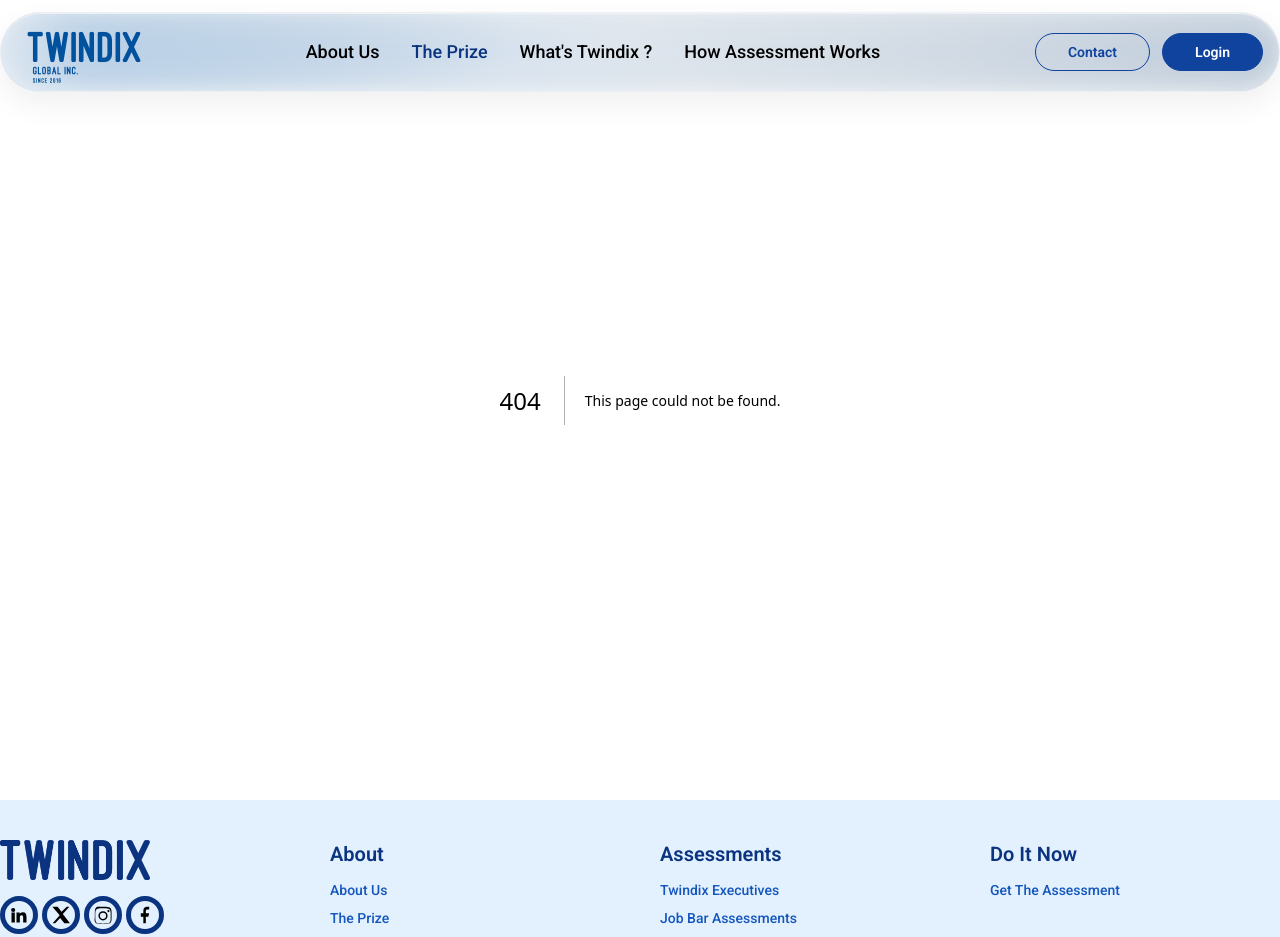
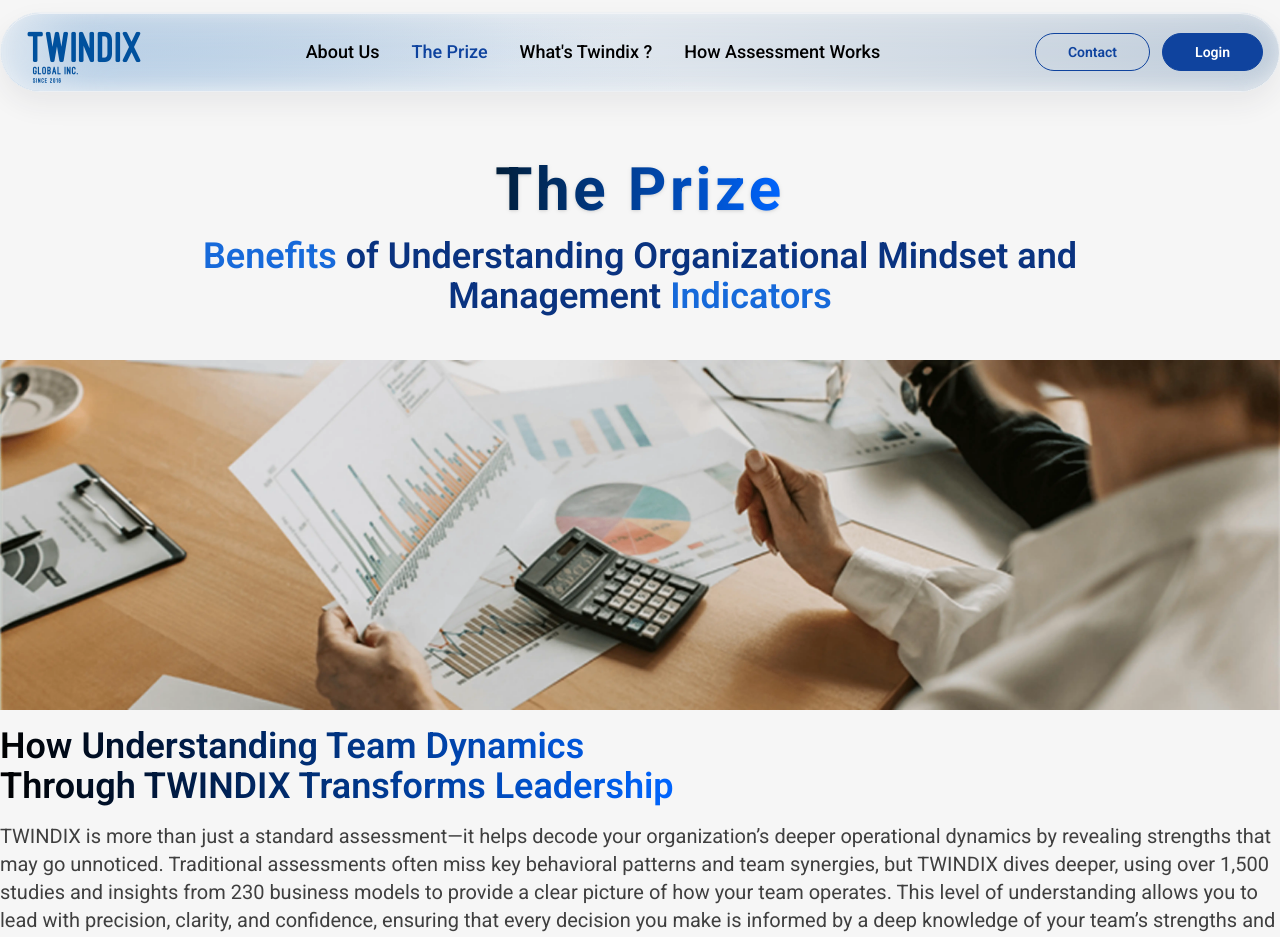
Before and after one commit to Twindix/twindix-webiste, a Next.js app: page /prize in a window 1280 px wide. Before the commit this address had no page. Shown: the top 937 px of the page. Built offline with nearby package versions, Linux system fonts and the light colour scheme.

Commit message:
chore: Finish 50% of the Prize Page

```diff
--- a/app/globals.css
+++ b/app/globals.css
@@ -32,6 +32,7 @@
     --color-gray-700: #555D67;
     --color-gray-800: #3C4249;
     --color-gray-900: #2A2F35;
+    --color-gray-910: #3F3F3F;
 }
 
 html, body { height: 100%; }
--- /dev/null
+++ b/app/prize/page.tsx
@@ -0,0 +1,15 @@
+import {
+    PrizeHero,
+} from "@/components";
+
+export default function Prize() {
+    return (
+        <div>
+            <PrizeHero />
+            <div className="container m-auto relative">
+                Research
+            </div>
+        </div>
+
+    );
+}
--- a/components/home/assessment.tsx
+++ b/components/home/assessment.tsx
@@ -39,9 +39,10 @@
                     </Link>
                 </Button>
             </div>
-            <div className="col-span-1 lg:col-span-5 m-auto">
+            <div className="col-span-1 lg:col-span-5 relative">
                 <Image
                     alt="assessments_docs"
+                    className="m-auto lg:absolute lg:right-0 lg:top-1/2 lg:-translate-y-1/2"
                     height={354}
                     placeholder="blur"
                     src={assessmentsDocs3}
@@ -76,9 +77,10 @@
                     </Link>
                 </Button>
             </div>
-            <div className="col-span-1 lg:col-span-5 m-auto">
+            <div className="col-span-1 lg:col-span-5 relative">
                 <Image
                     alt="assessments_docs"
+                    className="m-auto lg:absolute lg:right-0 lg:top-1/2 lg:-translate-y-1/2"
                     height={286}
                     placeholder="blur"
                     src={assessmentsDocs4}
--- a/components/home/hero.tsx
+++ b/components/home/hero.tsx
@@ -7,7 +7,7 @@
 import { Hero } from "@/components";
 
 export const HomeHero = () => (
-    <Hero>
+    <Hero hasGlassBg>
         <div className="container text-center relative">
             <h1 className="text-primary font-extrabold leading-none tracking-[0.06em] text-4xl lg:text-6xl drop-shadow">
                 TWINDIX
--- a/components/home/why-twindix-assessments.tsx
+++ b/components/home/why-twindix-assessments.tsx
@@ -27,7 +27,7 @@
                     <Card className={`col-span-1 lg:col-span-${colSpan} flex items-center justify-between`}>
                         <div className="flex flex-col h-full justify-between">
                             <span className="font-bold text-4xl lg:text-6xl text-blue-100">{index + 1}</span>
-                            <h6 className="font-semibold text-xl lg:text-3xl text-gradient1">{title}</h6>
+                            <h3 className="font-semibold text-xl lg:text-3xl text-gradient1">{title}</h3>
                         </div>
                         <Image
                             alt={imgAlt}
--- a/components/index.ts
+++ b/components/index.ts
@@ -3,6 +3,7 @@
 import { HomeTwindixDifference } from "./home/twindix-difference";
 import { HomeTwnindixRightChoice } from "./home/twindix-right-choice";
 import { HomeWhyTwindixAssessments } from "./home/why-twindix-assessments";
+import { PrizeHero } from "./prize/hero";
 import { ContactUs } from "./shared/contact-us";
 import { Footer } from "./shared/footer";
 import { Hero } from "./shared/hero";
@@ -19,5 +20,6 @@
     HomeTwnindixRightChoice,
     HomeWhyTwindixAssessments,
     Navbar,
+    PrizeHero,
     Social,
 };
--- /dev/null
+++ b/components/prize/hero.tsx
@@ -0,0 +1,40 @@
+import Image from "next/image";
+
+import business from "@/app/assets/images/business.webp";
+import { Hero } from "@/components";
+
+export const PrizeHero = () => (
+    <Hero>
+        <div className="container text-center mb-5 lg:mb-11">
+            <h1 className="text-gradient3 font-extrabold leading-none tracking-[0.06em] text-4xl lg:text-6xl drop-shadow">
+                The Prize
+            </h1>
+            <p className="font-semibold text-center text-2xl lg:text-4xl mt-2 lg:mt-4">
+                <span className="text-blue-500">Benefits</span>
+                {" "}
+                of Understanding Organizational Mindset and
+                {" "}
+                <br />
+                Management
+                {" "}
+                <span className="text-blue-500">Indicators</span>
+            </p>
+        </div>
+        <Image
+            alt="business"
+            src={business}
+        />
+        <div className="container mt-2 lg:mt-4">
+            <h2 className="font-semibold text-2xl lg:text-4xl text-gradient1">
+                How Understanding Team Dynamics
+                <br />
+                {" "}
+                Through TWINDIX Transforms Leadership
+            </h2>
+            <p className="text-base lg:text-xl text-gray-910 mt-2 lg:mt-4">
+                TWINDIX is more than just a standard assessment—it helps decode your organization’s deeper operational dynamics by revealing strengths that may go unnoticed. Traditional assessments often miss key behavioral patterns and team synergies, but TWINDIX dives deeper, using over 1,500 studies and insights from 230 business models to provide a clear picture of how your team operates.
+                This level of understanding allows you to lead with precision, clarity, and confidence, ensuring that every decision you make is informed by a deep knowledge of your team’s strengths and areas for growth. By using TWINDIX, you’re not just assessing; you’re unlocking the full potential of your team, fostering an environment where individuals thrive and the organization reaches new heights
+            </p>
+        </div>
+    </Hero>
+);
--- a/components/shared/contact-us.tsx
+++ b/components/shared/contact-us.tsx
@@ -9,7 +9,7 @@
                 <h2 className="font-semibold text-3xl lg:text-5xl text-gradient1">Contact Us</h2>
                 <p className="mt-2 lg:mt-4 font-medium text-sm lg:text-lg text-foreground">We are here to help you! Contact us through any of the following methods.</p>
             </div>
-            <form className="flex flex-col gap-4 w-3/4">
+            <form className="flex flex-col gap-4 lg:w-3/4">
                 <Input
                     label="Name"
                     name="name"
@@ -39,7 +39,7 @@
         </div>
         <div className="col-span-1 lg:col-span-5 m-auto flex flex-col gap-4 lg:gap-8">
             <div>
-                <h6 className="font-semibold text-xl lg:text-3xl text-gradient1">Follow Us on Social Media</h6>
+                <h3 className="font-semibold text-xl lg:text-3xl text-gradient1">Follow Us on Social Media</h3>
                 <p className="mt-2 font-medium text-sm lg:text-lg text-black/60">Stay updated with the latest insights and resources by connecting with us on social media.</p>
             </div>
             <Social />
--- a/components/shared/hero.tsx
+++ b/components/shared/hero.tsx
@@ -1,8 +1,21 @@
 import { ReactNode } from "react";
 
-export const Hero = ({ children } : { children: ReactNode }) => (
-    <section className="hero-glass relative">
-        <div className="min-h-[600px] lg:min-h-[848px] flex flex-col items-center justify-center">
+import { generateValidClassNameHandler } from "@/lib/utils";
+
+export const Hero = ({
+    children,
+    hasGlassBg,
+} : {
+    children: ReactNode,
+    hasGlassBg?: boolean,
+}) => (
+    <section
+        className={generateValidClassNameHandler(
+            "relative min-h-[600px] lg:min-h-[848px]",
+            hasGlassBg && "hero-glass",
+        )}
+    >
+        <div className=" flex flex-col items-center justify-center pt-25 lg:pt-40">
             {children}
         </div>
     </section>
--- a/components/shared/navbar.tsx
+++ b/components/shared/navbar.tsx
@@ -80,7 +80,7 @@
                                 key={href}
                                 className={generateValidClassNameHandler(
                                     "text-sm transition text-black hover:text-foreground xl:text-lg font-medium",
-                                    isActive(href) && "text-foreground font-medium",
+                                    isActive(href) && "text-blue-700 font-medium",
                                 )}
                             >
                                 {label}
@@ -143,7 +143,7 @@
                                 key={href}
                                 className={generateValidClassNameHandler(
                                     "text-xs transition text-black hover:text-foreground p-2 font-medium",
-                                    isActive(href) && "text-foreground font-medium",
+                                    isActive(href) && "text-blue-700 font-medium",
                                 )}
                                 onClick={() => setOpen(false)}
                             >
```
Also changed, not shown: app/assets/images/business.webp (added).
